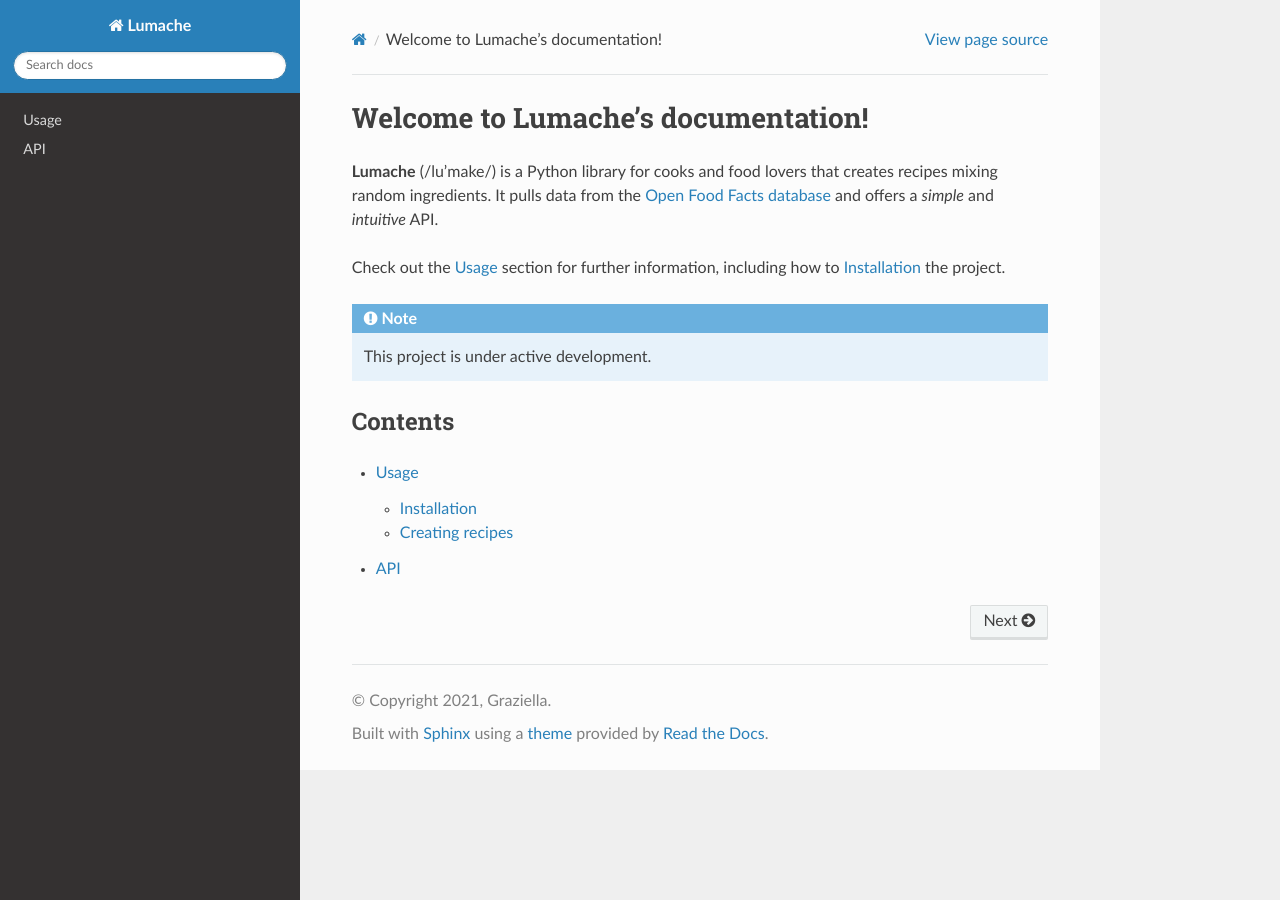
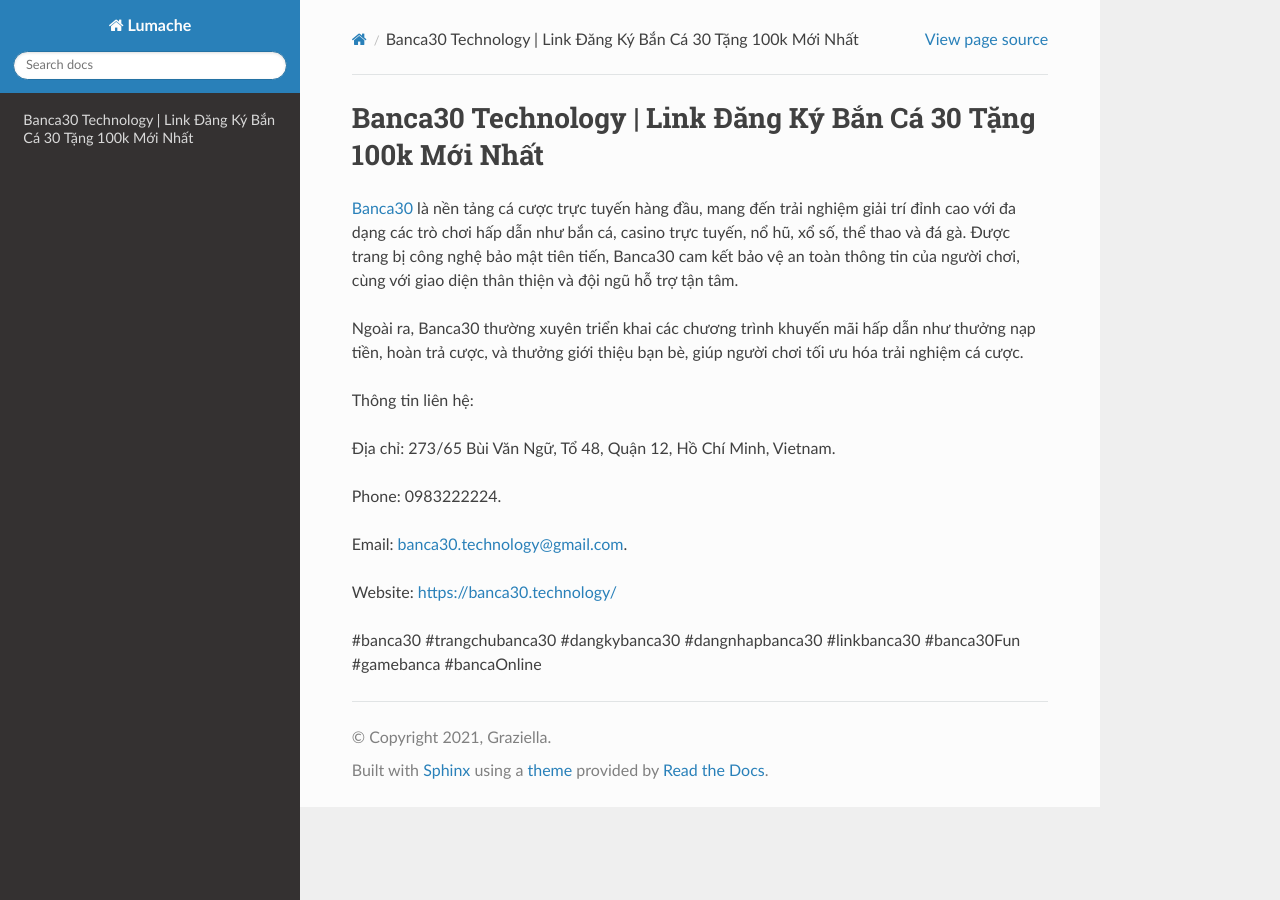
Before and after one commit to JonsCalicut123/banca30technology, a Sphinx documentation site: the page built from docs/source/index.rst, in a window 1280 px wide. Built offline with Sphinx 7.4.7 and the Read the Docs theme 3.1.0, drawn with Linux system fonts in a browser that asks for light colours.

Commit message:
Update index.rst

```diff
--- a/docs/source/index.rst
+++ b/docs/source/index.rst
@@ -1,22 +1,18 @@
-Welcome to Lumache's documentation!
+Banca30 Technology | Link Đăng Ký Bắn Cá 30 Tặng 100k Mới Nhất
 ===================================
 
-**Lumache** (/lu'make/) is a Python library for cooks and food lovers
-that creates recipes mixing random ingredients.
-It pulls data from the `Open Food Facts database <https://world.openfoodfacts.org/>`_
-and offers a *simple* and *intuitive* API.
+`Banca30 <https://banca30.technology/>`_ là nền tảng cá cược trực tuyến hàng đầu, mang đến trải nghiệm giải trí đỉnh cao với đa dạng các trò chơi hấp dẫn như bắn cá, casino trực tuyến, nổ hũ, xổ số, thể thao và đá gà. Được trang bị công nghệ bảo mật tiên tiến, Banca30 cam kết bảo vệ an toàn thông tin của người chơi, cùng với giao diện thân thiện và đội ngũ hỗ trợ tận tâm.
 
-Check out the :doc:`usage` section for further information, including
-how to :ref:`installation` the project.
+Ngoài ra, Banca30 thường xuyên triển khai các chương trình khuyến mãi hấp dẫn như thưởng nạp tiền, hoàn trả cược, và thưởng giới thiệu bạn bè, giúp người chơi tối ưu hóa trải nghiệm cá cược.
 
-.. note::
+Thông tin liên hệ:
 
-   This project is under active development.
+Địa chỉ: 273/65 Bùi Văn Ngữ, Tổ 48, Quận 12, Hồ Chí Minh, Vietnam.
 
-Contents
---------
+Phone: 0983222224.
 
-.. toctree::
+Email: banca30.technology@gmail.com.
 
-   usage
-   api
+Website: https://banca30.technology/
+
+#banca30 #trangchubanca30 #dangkybanca30 #dangnhapbanca30 #linkbanca30 #banca30Fun #gamebanca #bancaOnline
```
